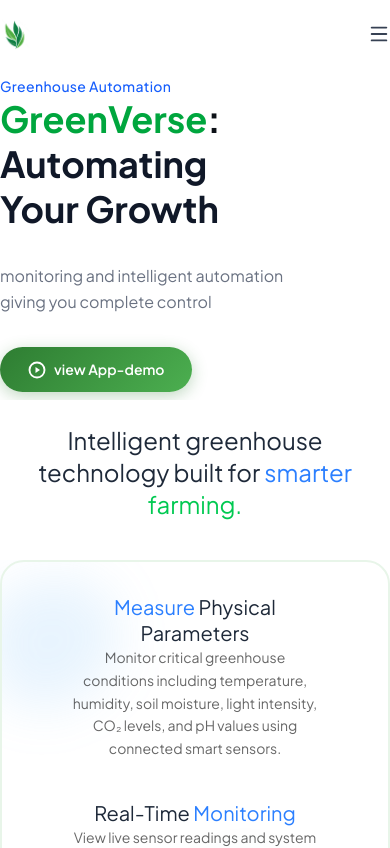
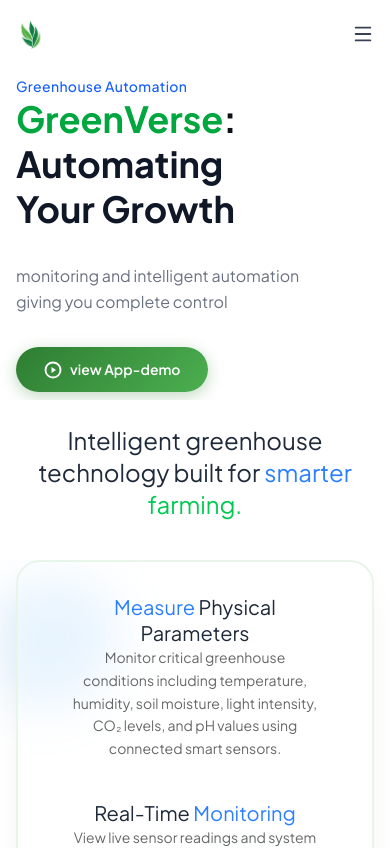
Before and after one commit to GaveenAnuranga/greenverseweb, a React (Vite) app: page / in a window 390 px wide. Shown: the top 848 px of the page. Built offline with nearby package versions, Linux system fonts and the light colour scheme.

Commit message:
feat: implement core landing page sections and navigation components

```diff
--- a/src/componants/Navbar.jsx
+++ b/src/componants/Navbar.jsx
@@ -47,7 +47,7 @@
       className={`fixed top-0 left-0 right-0 z-50 transition-all duration-300 ${scrolled ? 'navbar-glass' : 'bg-transparent'}`}
       style={{ fontFamily: 'var(--font-primary)' }}
     >
-      <div className="max-w-7xl mx-auto px-8 sm:px-10 lg:px-16 h-[68px] flex items-center justify-between">
+      <div className="container h-[68px] flex items-center justify-between">
         {/* Logo */}
         <button onClick={() => scrollTo('home')} className="flex items-center gap-2 group" aria-label="GreenVerse Home">
           <img src="/greenlogo.png" alt="GreenVerse Logo" className="h-8 w-auto transition-transform duration-300 group-hover:scale-110" />
--- a/src/index.css
+++ b/src/index.css
@@ -506,3 +506,12 @@
     padding-right: 3rem;
   }
 }
+
+/* ===== MOBILE RESPONSIVE SPACING CONTAINER ===== */
+.container {
+    width: 100%;
+    max-width: 1200px;
+    margin: 0 auto;
+    padding: 0 16px;
+    box-sizing: border-box;
+}
--- a/src/sections/appview.jsx
+++ b/src/sections/appview.jsx
@@ -25,15 +25,14 @@
       <BgShape color="rgba(100,181,246,0.18)" size={260} top="-40px" left="-60px" shape="blob" animate="float" blur={35} zIndex={0} />
       <BgShape color="rgba(76,175,80,0.12)" size={180} bottom="5%" right="-30px" shape="leaf" animate="float-reverse" blur={20} zIndex={0} />
 
-      <div className="relative z-10 max-w-7xl mx-auto px-5 sm:px-8 lg:px-12">
+      <div className="relative z-10 container">
         <div className="flex flex-col lg:flex-row items-center gap-12">
           {/* App Screenshots */}
           <div
             className={`relative w-full lg:w-2/3 transition-all duration-900 ${visible ? 'opacity-100 translate-x-0' : 'opacity-0 -translate-x-16'}`}
           >
-            {/* Image stack: tablet as base, mobile overlapping right side */}
             <div
-              className="relative w-11/12 md:w-3/4 lg:w-full mx-auto"
+              className="relative container"
               style={{ paddingRight: '12%' }}
             >
               {/* Tablet image — large base layer */}
--- a/src/sections/benefits.jsx
+++ b/src/sections/benefits.jsx
@@ -219,9 +219,9 @@
       <BgShape color="rgba(205,220,57,0.14)" size={170} bottom="10%" left="-40px" shape="teardrop" animate="float-reverse" blur={20} zIndex={0} />
       <BgShape color="rgba(38,166,154,0.12)" size={120} top="40%" right="10%" shape="hexagon" animate="pulse-soft" blur={20} zIndex={0} />
 
-      <div className="relative z-10 max-w-7xl mx-auto">
+      <div className="relative z-10 container">
         {/* Heading */}
-        <div className={`px-5 sm:px-8 lg:px-12 text-center transition-all duration-700 ${visible ? 'opacity-100 translate-y-0' : 'opacity-0 translate-y-10'}`} style={{ marginBottom: '4rem' }}>
+        <div className={`text-center transition-all duration-700 ${visible ? 'opacity-100 translate-y-0' : 'opacity-0 translate-y-10'}`} style={{ marginBottom: '4rem' }}>
           <h2 className="text-normal sm:text-2xl lg:text-3xl font-semibold text-gray-800">
             Choose Us: Your Path to modernization and{' '}
             <span className="text-blue-500 font-semibold">Success</span>
--- a/src/sections/contact.jsx
+++ b/src/sections/contact.jsx
@@ -71,7 +71,7 @@
       style={{ background: '#0D1117', color: 'white' }}
     >
       {/* Main Footer Content */}
-      <div className={`max-w-7xl mx-auto px-5 sm:px-8 lg:px-12 py-16 transition-all duration-700 ${visible ? 'opacity-100 translate-y-0' : 'opacity-0 translate-y-10'}`}>
+      <div className={`container py-16 transition-all duration-700 ${visible ? 'opacity-100 translate-y-0' : 'opacity-0 translate-y-10'}`}>
         <div className="grid grid-cols-1 sm:grid-cols-2 lg:grid-cols-4 gap-10">
           {/* Links Columns */}
           {Object.entries(footerLinks).map(([heading, links]) => (
@@ -143,7 +143,7 @@
 
       {/* Bottom Bar */}
       <div style={{ borderTop: '1px solid rgba(255,255,255,0.08)' }}>
-        <div className="max-w-7xl mx-auto px-5 sm:px-8 lg:px-12 py-4 flex flex-col sm:flex-row items-center justify-between gap-3">
+        <div className="container py-4 flex flex-col sm:flex-row items-center justify-between gap-3">
           {/* Logo */}
           <div className="flex items-center gap-2">
             <img src="/greenlogo.png" alt="GreenVerse" className="h-6 w-auto" />
--- a/src/sections/features.jsx
+++ b/src/sections/features.jsx
@@ -74,7 +74,7 @@
       <BgShape color="rgba(76,175,80,0.12)" size={180} bottom="5%" left="-30px" shape="blob" animate="float-reverse" blur={25} zIndex={0} />
       <BgShape color="rgba(100,181,246,0.12)" size={130} top="40%" right="20%" shape="circle" animate="pulse-soft" blur={30} zIndex={0} />
 
-      <div className="relative z-10 max-w-7xl mx-auto px-5 sm:px-8 lg:px-12">
+      <div className="relative z-10 container">
         {/* Heading */}
         <div className={`transition-all align-center duration-700 ${visible ? 'opacity-100 translate-y-0' : 'opacity-0 translate-y-10'}`} style={{ marginBottom: '6rem' }}>
           <h2 className="text-2xl sm:text-3xl lg:text-4xl text-center font-medium text-gray-800 leading-snug">
--- a/src/sections/greenhouse.jsx
+++ b/src/sections/greenhouse.jsx
@@ -66,7 +66,7 @@
       <div className="h-6 sm:h-16 w-full"></div>
 
       {/* Heading (outside the background shape section) */}
-      <div className="max-w-7xl mx-auto px-5 sm:px-8 lg:px-12">
+      <div className="container">
         <div className={`text-center transition-all duration-700 ${visible ? 'opacity-100 translate-y-0' : 'opacity-0 translate-y-10'}`}>
           <h2 className="text-2xl sm:text-2xl lg:text-3xl font-normal text-gray-800">
             Intelligent greenhouse technology built for{' '}
@@ -85,7 +85,7 @@
         <BgShape color="rgba(76,175,80,0.10)" size={150} bottom="0" right="-40px" shape="leaf" animate="float" blur={20} zIndex={0} />
         <BgShape color="rgba(38,166,154,0.10)" size={100} top="50%" left="50%" shape="circle" animate="pulse-soft" blur={30} zIndex={0} />
 
-        <div className="relative z-10 max-w-7xl mx-auto px-5 sm:px-8 lg:px-12">
+        <div className="relative z-10 container">
           <div
             className="rounded-3xl bg-transparent shadow-[0_20px_40px_-15px_rgba(0,0,0,0.1)] px-8 sm:px-16 lg:px-20"
             style={{ border: '2px solid #e8f5e9', maxWidth: '64rem', margin: '0 auto' }}
--- a/src/sections/hero.jsx
+++ b/src/sections/hero.jsx
@@ -19,22 +19,22 @@
     <section
       id="home"
       ref={sectionRef}
-      className="relative lg:h-screen min-h-[400px] lg:max-h-[700px] flex items-center overflow-hidden bg-white pb-16 lg:pb-0"
+      className="relative lg:h-screen min-h-[400px] lg:max-h-[700px] flex items-center justify-center overflow-hidden bg-white pb-16 lg:pb-0"
       style={{ paddingTop: '68px' }}
     >
       {/* Background Image Layer — hidden on mobile, visible on lg+ */}
-      <div className="hidden lg:block absolute top-[88px] bottom-0 inset-x-0 z-0">
-        <div className="absolute inset-0 w-full h-full">
+      <div className="hidden lg:block absolute top-[88px] bottom-0 inset-x-2 z-0 container px-8 sm:px-8 lg:px-12">
+        <div className="relative w-full h-full">
           <img
             src="/greenhome.png"
             alt="GreenVerse Smart Greenhouse"
-            className="w-full h-full object-cover object-right lg:object-center rounded-3xl lg:rounded-[40px]"
+            className="absolute inset-0 w-full h-full object-cover object-right lg:object-center rounded-3xl lg:rounded-[40px]"
           />
+          <div className="absolute inset-0 lg:w-[65%] bg-linear-to-b lg:bg-linear-to-r from-white via-white/95 lg:via-white to-transparent z-10"></div>
         </div>
-        <div className="absolute inset-0 lg:w-[65%] bg-linear-to-b lg:bg-linear-to-r from-white via-white/95 lg:via-white to-transparent z-10"></div>
       </div>
 
-      <div className="relative z-20 max-w-7xl mx-auto px-5 sm:px-8 lg:px-12 w-full py-16 md:py-0 h-full">
+      <div className="relative z-20 container py-16 md:py-0 h-full">
         <div className="flex flex-col lg:flex-row justify-start lg:justify-between items-start lg:items-center pt-8 lg:pt-0 h-full">
 
           {/* Left Content */}
```
